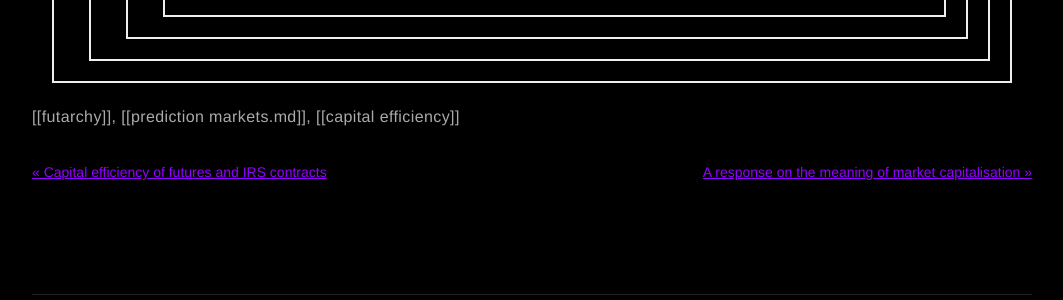
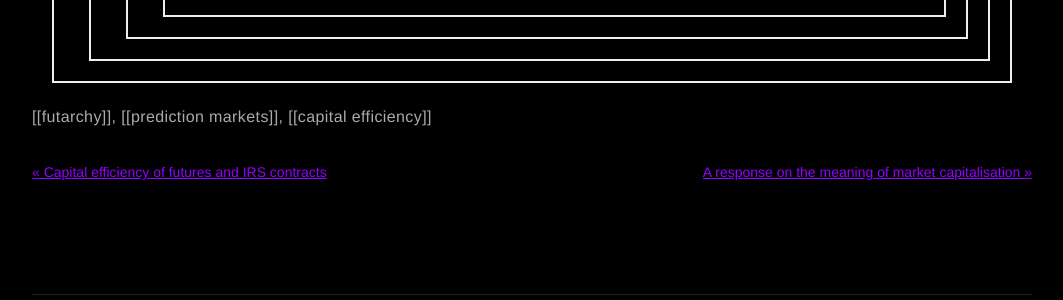
Before and after one commit to distbit0/distbit.xyz, a Jekyll site: the page built from _posts/2022-09-26-discussion-on-problems-with-futarchy.md, in a window 1280 px wide and 900 px high, scrolled down 12757 px. Shown: the part 172-472 px from the top of the window, without its empty margins (108-1171 px from the left). Built offline with Jekyll 4.4.1, drawn with Linux system fonts in a browser that asks for light colours; nearby versions of some CDN libraries; comment, search, counter and statistics services are not loaded.

```diff
--- a/_posts/2022-09-26-discussion-on-problems-with-futarchy.md
+++ b/_posts/2022-09-26-discussion-on-problems-with-futarchy.md
@@ -454,4 +454,4 @@ If S was 2x bigger, the defenders could earn twice as much on their average bet.
 >>
 >
 
-[[futarchy]], [[prediction markets.md]], [[capital efficiency]]
+[[futarchy]], [[prediction markets]], [[capital efficiency]]
```
Also changed, not shown: _posts/2022-10-25-meaning-of-market-capitalisation.md (+1 -1 lines), _posts/2023-03-19-Summary-of-say's-law.md (+1 -1 lines).
